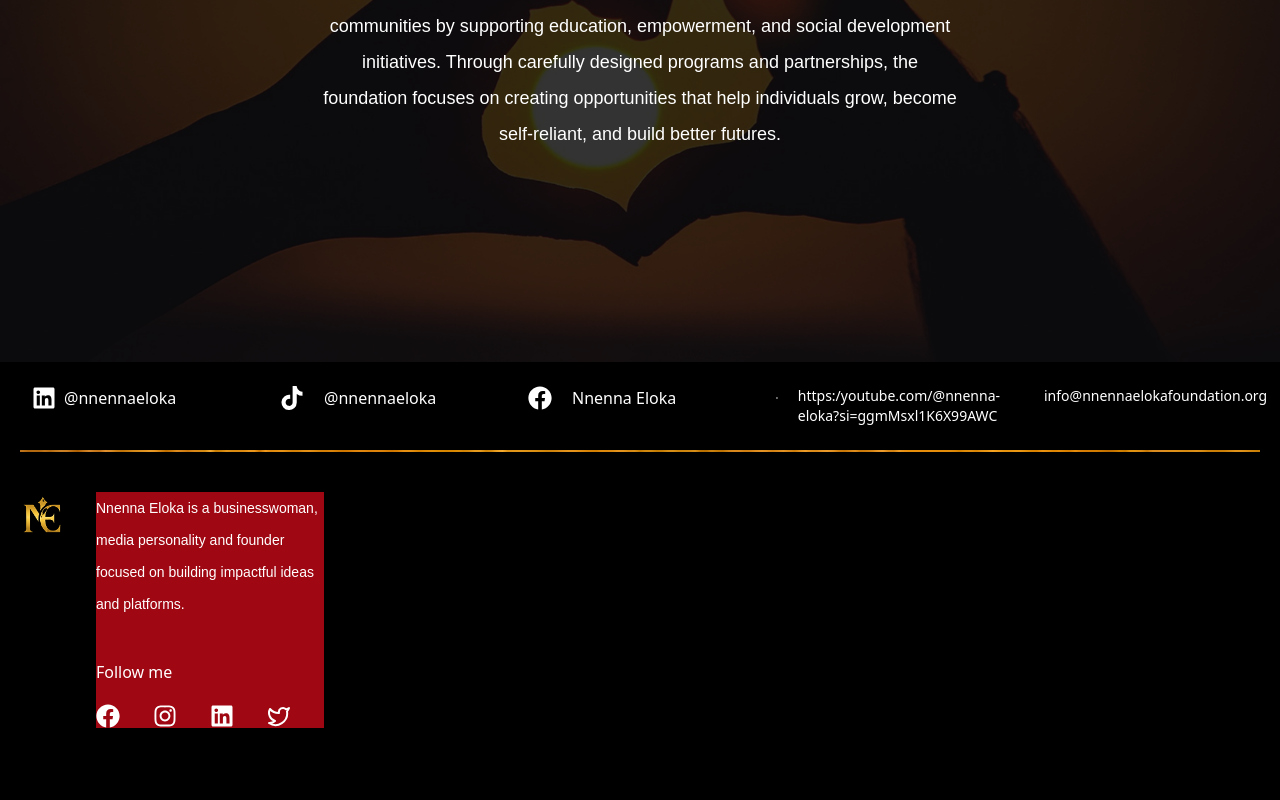
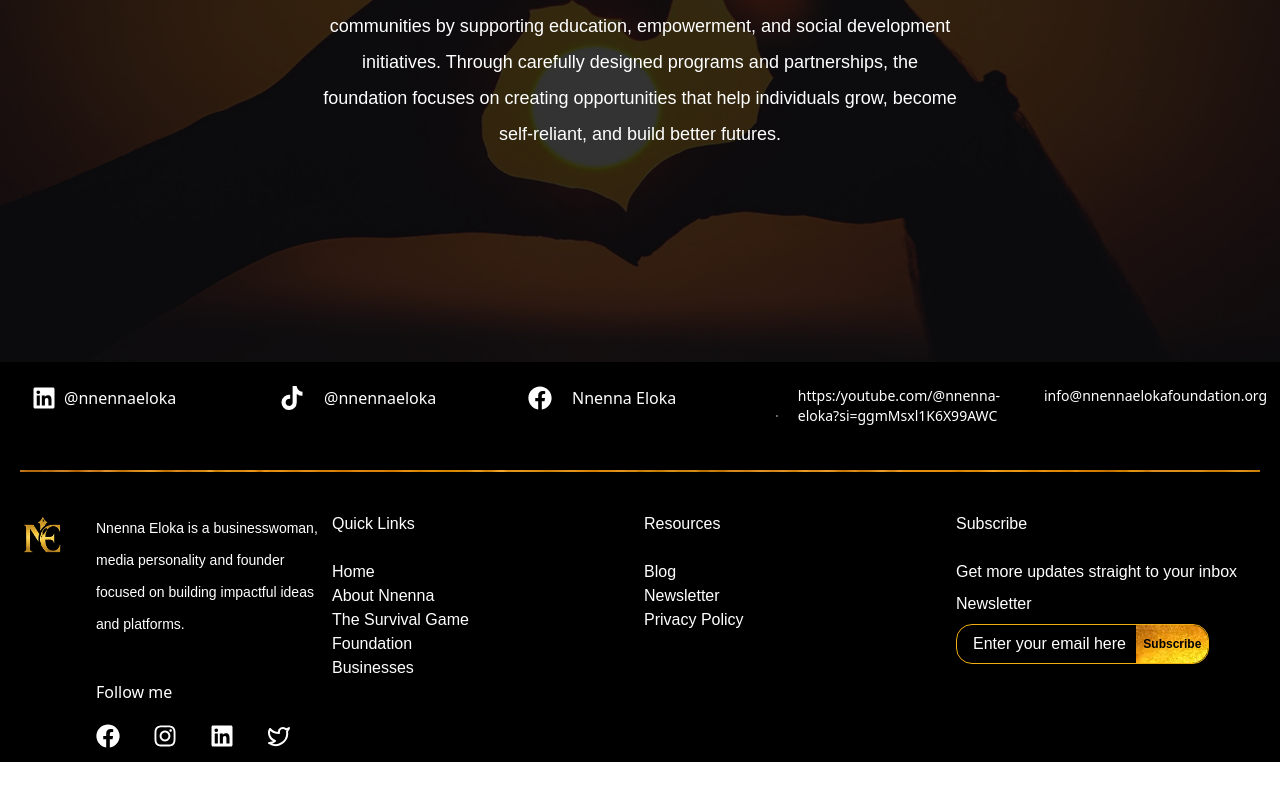
Before and after one commit to Danielazan/MaNnennaDegame, a React (Vite) app: page / in a window 1280 px wide. Shown: the part 3078-3878 px from the top of the page. After the commit the page ends 3840 px from the top, so only its background shows below. Built offline with nearby package versions, Linux system fonts and the light colour scheme.

Commit message:
Landinf page almost done

```diff
--- a/src/Components/LandingPage/Footer.jsx
+++ b/src/Components/LandingPage/Footer.jsx
@@ -1,5 +1,6 @@
 import React from 'react';
 import lingImg from "../../assets/textbg.png"
+import btnImg from "../../assets/textbg.png"
 import Logo from "../../assets/Logo.png"
 import { FaYoutube, FaEnvelope, FaTwitter, FaFacebook, FaInstagram, FaLinkedin, FaTiktok } from 'react-icons/fa';
 import { Twitter } from 'lucide-react';
@@ -7,7 +8,7 @@ import { Twitter } from 'lucide-react';
 
 const Footer = () => {
     return (
-        <div className="min-h-screen w-full bg-cover bg-center bg-no-repeat bg-[#000000]  relative">
+        <div className="h-100 w-full bg-cover bg-center bg-no-repeat bg-[#000000]  relative">
 
             <div className="w-full px-2 md:px-5 relative overflow-hidden ">
                 {/* Links section1 */}
@@ -28,8 +29,8 @@ const Footer = () => {
                         <span>Nnenna Eloka</span>
                     </div>
 
-                    <div className=" col-span-1 px-2 py-6 text-white flex gap-5 ">
-                        <FaYoutube className="text-2xl" />
+                    <div className=" col-span-1 px-2 py-6 text-white flex gap-5 items-start">
+                        <FaYoutube className="text-6xl" />
                         <span className='text-sm'>https:/youtube.com/@nnenna-eloka?si=ggmMsxl1K6X99AWC</span>
                     </div>
 
@@ -49,7 +50,7 @@ const Footer = () => {
                             alt="Absolutely positioned image"
                             className=" w-12 h-12 object-cover rounded-lg shadow-lg"
                         />
-                        <div className='w-200 flex flex-col bg-red-800'>
+                        <div className='w-200 flex flex-col '>
                             <p className='font-poppins text-sm font-light text-white leading-8 text-left'>
                                 Nnenna Eloka is a businesswoman, media personality and founder focused on building impactful ideas and platforms.
                             </p>
@@ -66,6 +67,45 @@ const Footer = () => {
                             </div>
                         </div>
                     </div>
+
+                        {/* Items 2 */}
+                    <div className='flex flex-col text-white'>
+                        <h1 className='font-poppins'>Quick Links</h1>
+
+                        <div className='flex flex-col mt-6 font-poppins text-white'>
+                            <h4>Home</h4>
+                            <h4>About Nnenna</h4>
+                            <h4>The Survival Game</h4>
+                            <h4>Foundation</h4>
+                            <h4>Businesses</h4>
+                        </div>
+                    </div>
+                    {/* item 3 */}
+                    <div className='flex flex-col text-white'>
+                        <h1 className='font-poppins'>Resources</h1>
+
+                        <div className='flex flex-col mt-6 font-poppins text-white'>
+                            <h4>Blog</h4>
+                            <h4>Newsletter</h4>
+                            <h4>Privacy Policy</h4>
+                        </div>
+                    </div>
+
+
+                    {/* Item 4 */}
+
+                     <div className='flex flex-col text-white'>
+                        <h1 className='font-poppins'>Subscribe</h1>
+
+                        <div className='w-full flex flex-col mt-6 font-poppins text-white gap-2'>
+                            <h4>Get more updates straight to your inbox</h4>
+                            <h4>Newsletter</h4>
+                            <div className='border rounded-2xl border-[#F0AE12] flex  items-center justify-between w-5/6 h-10'>
+                                <h1 className='font-poppins text-l pl-4'>Enter your email here</h1>
+                                <button className='w-18 rounded-r-2xl h-full text-xs text-black font-bold' style={{backgroundImage:`url(${btnImg})`}}>Subscribe</button>
+                            </div>
+                        </div>
+                    </div>
                 </div>
             </div>
         </div>
```
